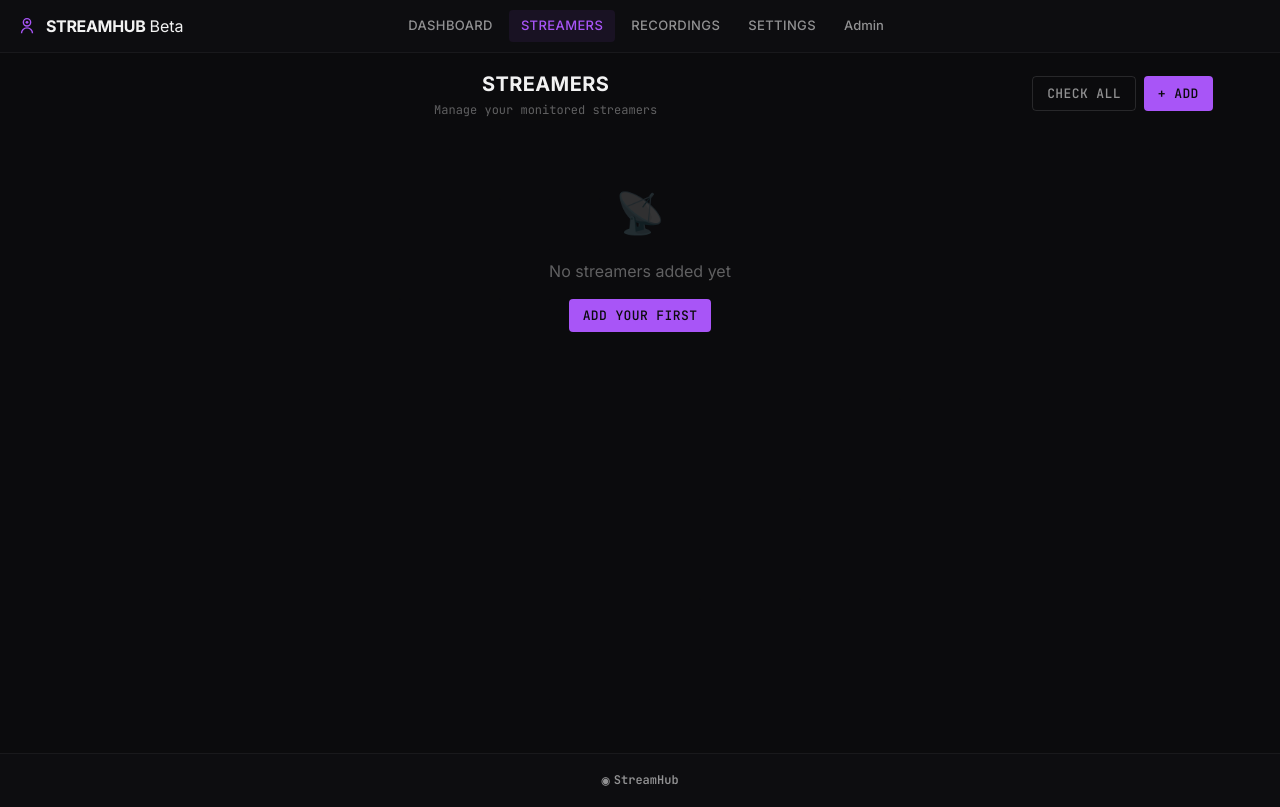
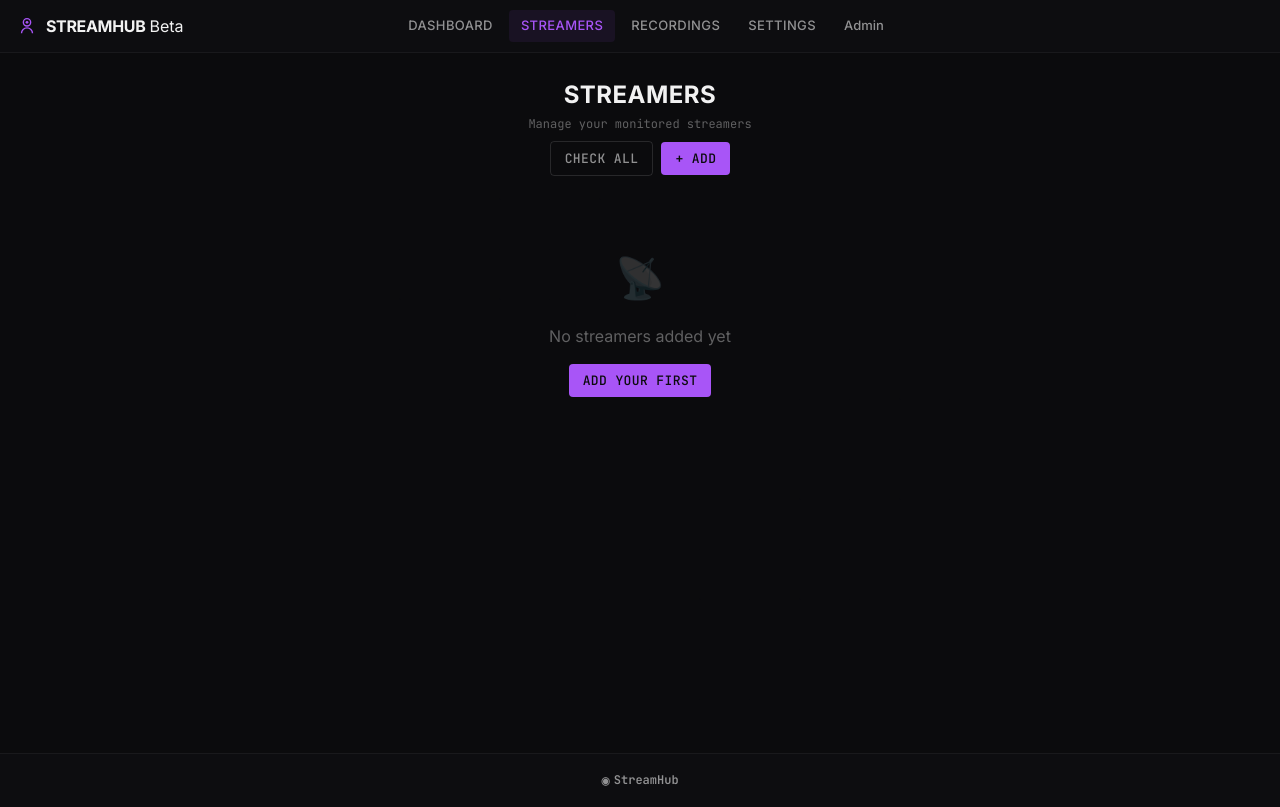
Before and after one commit to S8Y/StreamHub, a Flask app: page /streamers in a window 1280 px wide. Run offline with Flask 3, Linux system fonts and the light colour scheme; data that the repository does not hold is empty.

Commit message:
Add files via upload

```diff
--- a/web/static/css/style.css
+++ b/web/static/css/style.css
@@ -1358,10 +1358,12 @@ body {
     .page-header {
         flex-direction: column;
         gap: var(--spacing-sm);
+        padding: var(--spacing-sm) 0;
     }
 
     .page-header-left {
         width: 100%;
+        align-items: center;
     }
 
     /* Log Box */
@@ -1435,23 +1437,25 @@ body {
 /* Page Header */
 .page-header {
     display: flex;
+    flex-direction: column;
     justify-content: center;
     align-items: center;
     width: 100%;
     max-width: var(--container-xl);
-    flex-wrap: wrap;
     gap: var(--spacing-sm);
     text-align: center;
+    padding: var(--spacing-sm) 0;
 }
 
 .page-header-left {
+    display: flex;
+    flex-direction: column;
+    align-items: center;
     text-align: center;
-    flex: 1;
-    min-width: clamp(180px, 30vw, 300px);
 }
 
 .page-header-left h1 {
-    font-size: 1.25rem;
+    font-size: clamp(1.25rem, 4vw, 1.5rem);
     font-weight: 700;
     color: var(--text-primary);
     text-transform: uppercase;
@@ -1461,9 +1465,10 @@ body {
 
 .page-header-right {
     display: flex;
-    gap: 8px;
+    gap: var(--spacing-sm);
     flex-wrap: wrap;
     justify-content: center;
+    align-items: center;
 }
 
 .page-subtitle {
```
